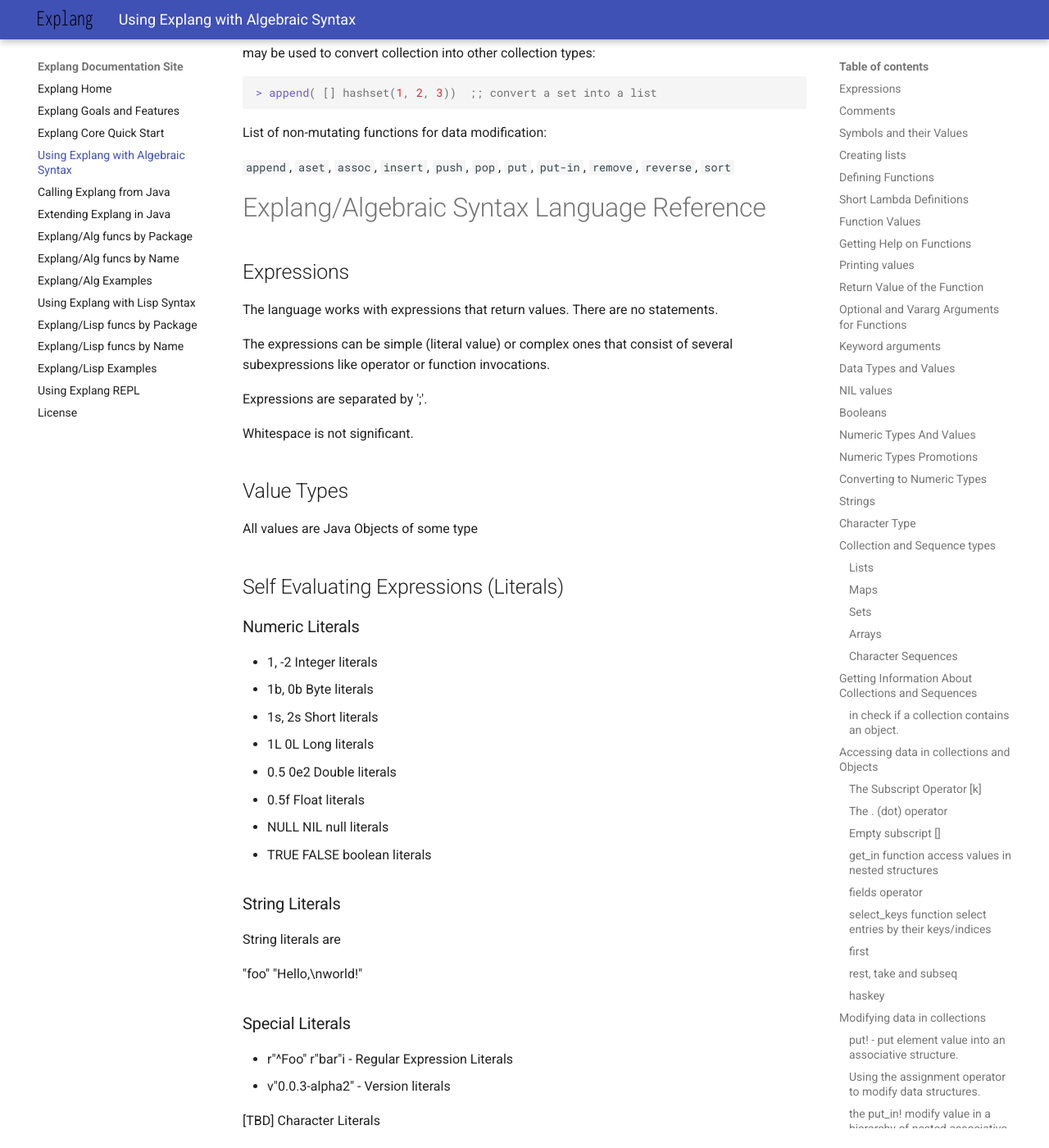
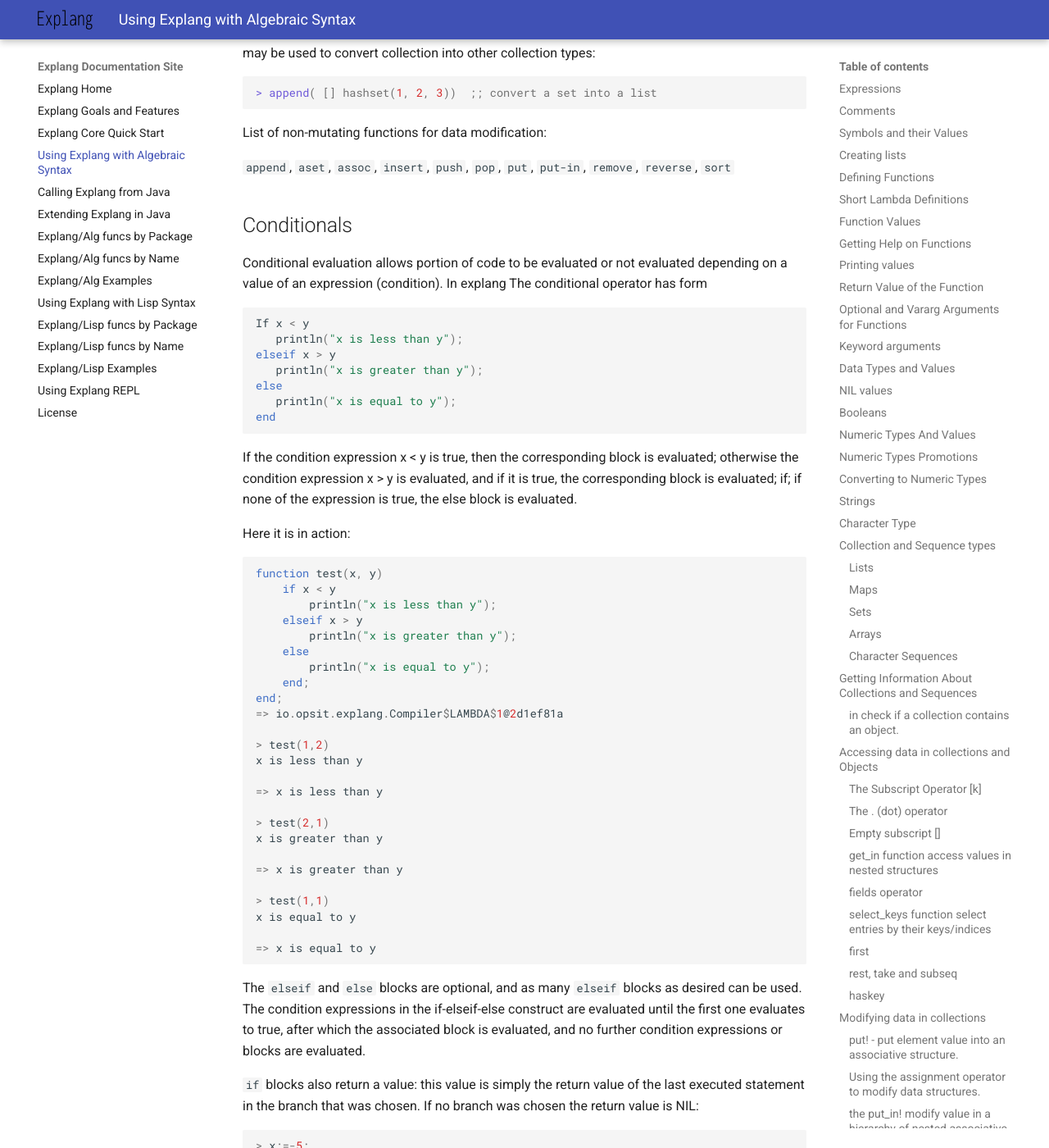
Before and after one commit to opsit-io/opsit-explang-docs, an MkDocs documentation site: the page built from docs/explang-alg.md, in a window 1280 px wide and 1400 px high, scrolled down 30238 px. Shown: the whole window at 82% size. Built offline with MkDocs 1.6.1 and Material for MkDocs 9.7.7, drawn with Linux system fonts in a browser that asks for light colours; some of the changed text lies outside the part shown.

Commit message:
feat: add chapter on conditionals

````diff
--- a/docs/explang-alg.md
+++ b/docs/explang-alg.md
@@ -1691,6 +1691,85 @@
 `sort`
 
 
+
+Conditionals
+------------
+
+Conditional evaluation allows portion of code to be evaluated or not evaluated
+depending on a value of an expression (condition).
+In explang The conditional operator has form
+
+```julia
+If x < y
+   println("x is less than y");
+elseif x > y
+   println("x is greater than y");
+else
+   println("x is equal to y");
+end
+```
+
+If the condition expression x < y is true, then the corresponding
+block is evaluated; otherwise the condition expression x > y is
+evaluated, and if it is true, the corresponding block is evaluated;
+if; if none of the expression is true, the else block is evaluated.
+
+Here it is in action:
+
+```julia
+function test(x, y)
+    if x < y
+        println("x is less than y");
+    elseif x > y
+        println("x is greater than y");
+    else
+        println("x is equal to y");
+    end;
+end;
+=> io.opsit.explang.Compiler$LAMBDA$1@2d1ef81a
+
+> test(1,2)
+x is less than y
+
+=> x is less than y
+
+> test(2,1)
+x is greater than y
+
+=> x is greater than y
+
+> test(1,1)
+x is equal to y
+
+=> x is equal to y
+```
+
+The `elseif` and `else` blocks are optional, and as many `elseif` blocks as
+desired can be used. The condition expressions in the if-elseif-else
+construct are evaluated until the first one evaluates to true, after
+which the associated block is evaluated, and no further condition
+expressions or blocks are evaluated.
+
+`if` blocks also return a value: this value is simply the return
+value of the last executed statement in the branch that was chosen.
+If no branch was chosen the return value is NIL:
+
+
+```julia
+
+> x:=-5;
+
+=> -5
+
+> println( if x > 0 "positive" elseif x < 0 "negative" else "zero" end);
+
+=> negative
+
+> if x >= 0 sqrt(x); end
+
+=> NIL
+
+```
 
 
 
````
